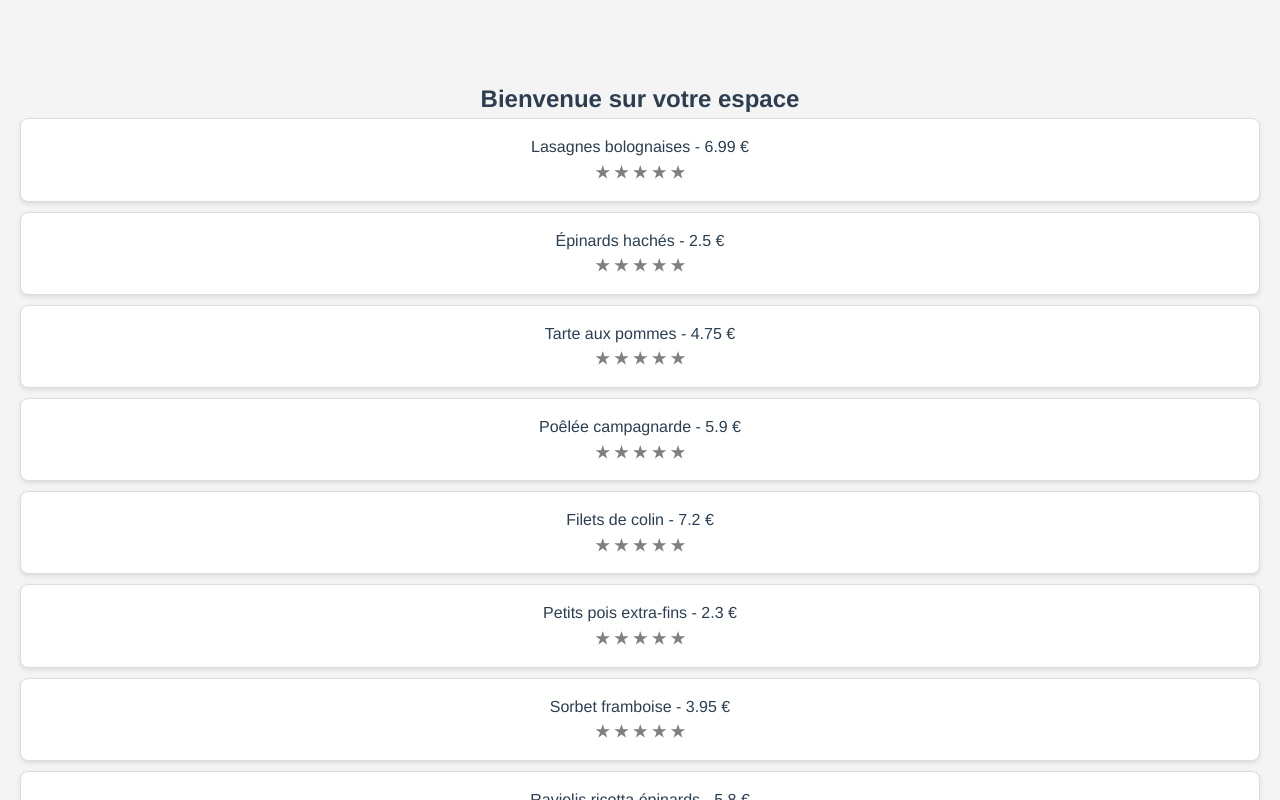
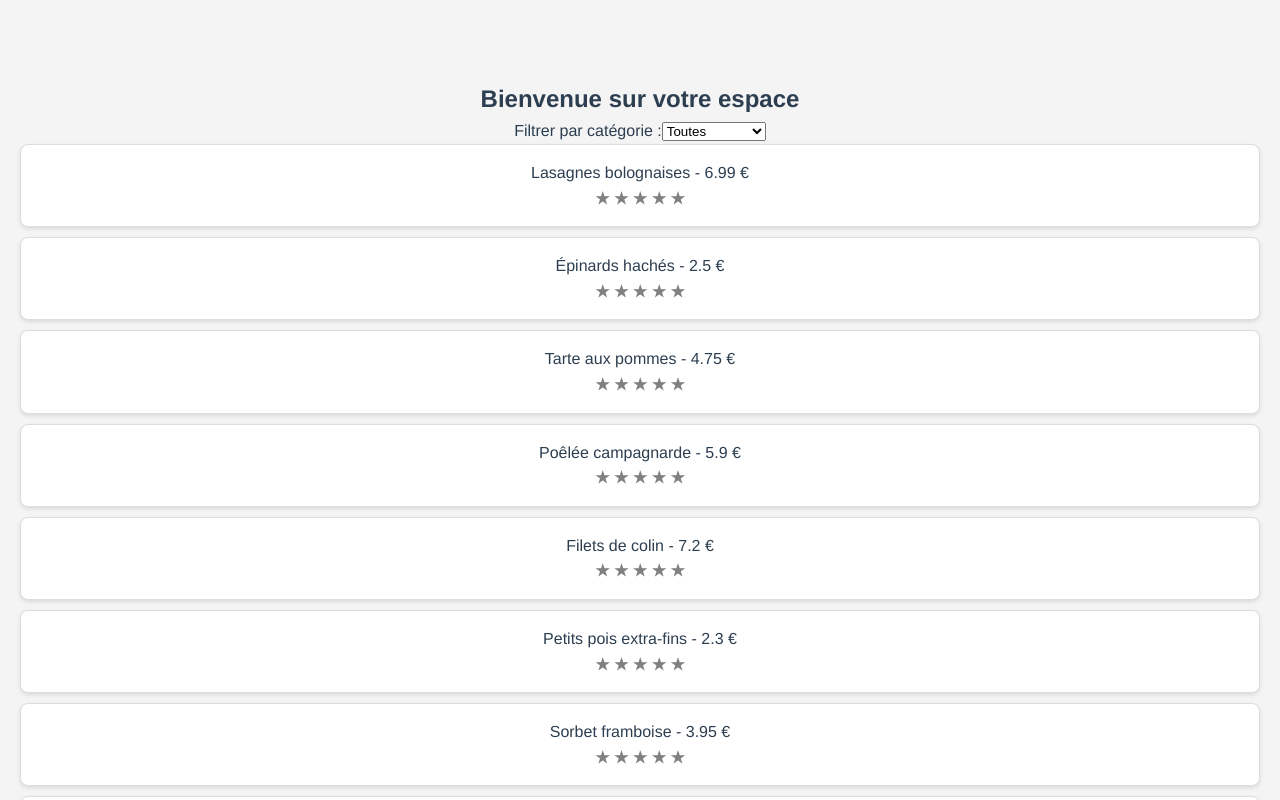
Before and after one commit to cynthiaapura/b3-rattrapages-apura-cynthia, a Vue app in the folder 14-frameworks-front/picard_app/: page / in a window 1280 px wide. Shown: the top 800 px of the page. Built offline with nearby package versions, Linux system fonts and the light colour scheme.

Commit message:
feat: add category filter to product list with dynamic filtering

```diff
--- a/14-frameworks-front/picard_app/public/products.json
+++ b/14-frameworks-front/picard_app/public/products.json
@@ -94,7 +94,7 @@
     "price": 4.20,
     "quantity": 35,
     "rate": 0,
-    "category": "Petit-déjeuner",
+    "category": "Viennoiseries",
     "expirationDate": "2026-08-01",
     "addedDate": "2025-08-01"
   },
--- a/14-frameworks-front/picard_app/src/App.vue
+++ b/14-frameworks-front/picard_app/src/App.vue
@@ -1,18 +1,31 @@
 <template>
   <div id="app">
-    <ProductList />
+    <h2>Bienvenue sur votre espace</h2>
+    <CategoryFilter
+      :categories="categories"
+      @categorySelected="selectedCategory = $event"
+    />
+    <ProductList :filterCategory="selectedCategory" />
   </div>
 </template>
 
 <script>
+import CategoryFilter from './components/CategoryFilter.vue';
 import ProductList from './components/ProductList.vue'
 
 export default {
   name: 'App',
   components: {
-    ProductList
+    CategoryFilter, ProductList,
+  },
+  data() {
+    return {
+      selectedCategory: '',
+      categories: ['Plats cuisinés', 'Légumes', 'Desserts', 'Poissons', 'Viennoiseries', 'Fruits']
+    };
   }
 }
+
 </script>
 
 <style>
--- /dev/null
+++ b/14-frameworks-front/picard_app/src/components/CategoryFilter.vue
@@ -0,0 +1,28 @@
+<template>
+  <div>
+    <label for="category-select">Filtrer par catégorie :</label>
+    <select id="category-select" @change="onChange" v-model="selectedCategory">
+      <option value="">Toutes</option>
+      <option v-for="cat in categories" :key="cat" :value="cat">{{ cat }}</option>
+    </select>
+  </div>
+</template>
+
+<script>
+export default {
+  name: 'CategoryFilter',
+  props: {
+    categories: Array
+  },
+  data() {
+    return {
+      selectedCategory: ''
+    };
+  },
+  methods: {
+    onChange() {
+      this.$emit('categorySelected', this.selectedCategory);
+    }
+  }
+}
+</script>
--- a/14-frameworks-front/picard_app/src/components/ProductList.vue
+++ b/14-frameworks-front/picard_app/src/components/ProductList.vue
@@ -1,12 +1,10 @@
 <template>
   <div>
-    <h2>Bienvenue sur votre espace</h2>
-
     <div v-if="showToast" class="toast-notification">
         {{ toastMessage }}
     </div>
     <ul>
-      <li v-for="product in products" :key="product.id" style="margin-bottom: 10px;">
+      <li v-for="product in filteredProducts" :key="product.id" style="margin-bottom: 10px;">
         {{ product.name }} - {{ product.price }} €
         <div>
           <span
@@ -26,6 +24,14 @@
 <script>
 export default {
   name: 'ProductList',
+
+  props: {
+    filterCategory: {
+        type: String,
+        default: ''
+    }
+  },
+
   data() {
     return {
       products: [],
@@ -33,6 +39,16 @@ export default {
       toastMessage: '',
     };
   },
+
+  computed: {
+    filteredProducts() {
+        if (!this.filterCategory) {
+            return this.products;
+        }
+        return this.products.filter(p => p.category === this.filterCategory);
+    }
+  },
+
   async mounted() {
     const stored = localStorage.getItem('products');
     if (stored) {
```
